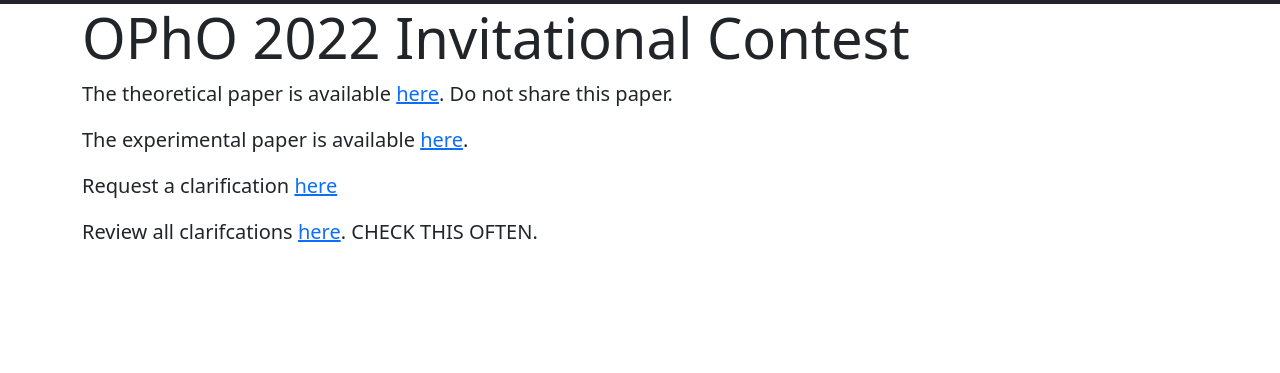
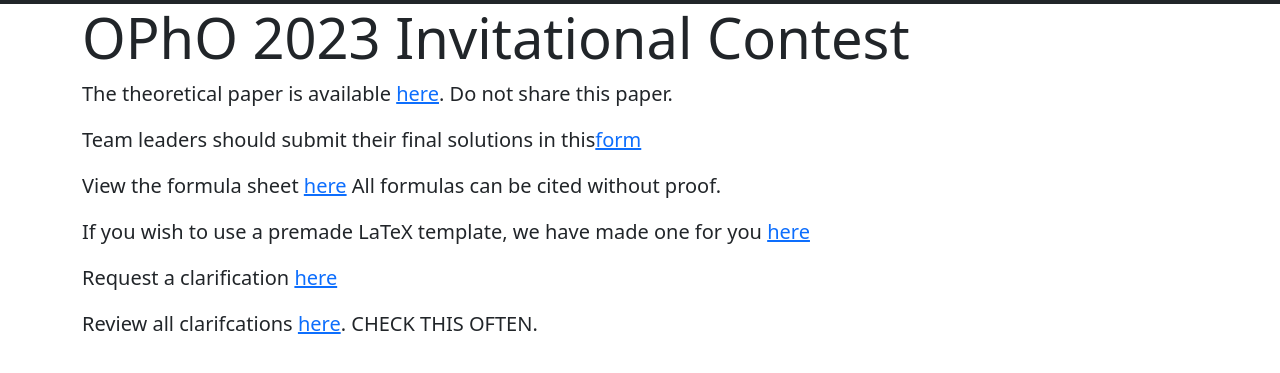
Before and after one commit to physoly/OPhO, a Python web app: template app/templates/opho/invi.html in a window 1280 px wide. Shown: the part 72-445 px from the top of the page. Run offline with Jinja, Linux system fonts and the light colour scheme; the template is opened without the code that fills it, so the values that code supplies are empty; some libraries are stand-ins or nearby versions.

Commit message:
open invi

```diff
--- a/app/templates/opho/contest_home.html
+++ b/app/templates/opho/contest_home.html
@@ -47,12 +47,12 @@
         <div class="card">
           <div class="card-body">
 
-            <h4 class="card-title">Contest Portal</h5>
+            <h4 class="card-title">Invitational Contest Portal</h5>
             <p class="card-text">Enter the contest portal to submit answers.</p>
             {% if in_time_open %}
-            <a href="/contest" class="btn btn-info">Contest Portal</a>
+            <a href="/invitational" class="btn btn-info">Invitational Contest Portal</a>
             {% else %}
-            <button type="button" class="btn btn-info" disabled>Contest Portal</button>
+            <button type="button" class="btn btn-info" disabled>Invitational Contest Portal</button>
             {% endif %}
             <!--
             <h4 class="card-title">Invitational Portal</h5>
--- a/app/templates/opho/invi.html
+++ b/app/templates/opho/invi.html
@@ -72,17 +72,20 @@
         </script>
   <div class="jumbotron jumbotron-fluid">
     <div class="container">
-      <h1 class="display-4">OPhO 2022 Invitational Contest</h1>
-      <p class="lead">The theoretical paper is available <a href="/static/files/opho2022_invi.pdf" target="_blank">here</a>. Do not share this paper.</p>
-      <p class="lead">The experimental paper is available <a href="/static/files/opho2022_exp.pdf" target="_blank">here</a>.</p>
+      <h1 class="display-4">OPhO 2023 Invitational Contest</h1>
+      <p class="lead">The theoretical paper is available <a href="/static/files/2023_OPhO_Theory.pdf" target="_blank">here</a>. Do not share this paper.</p>
+
       <!--
       <ul>
         <li class="lead">Problem 3.1 data: <a href="/static/files/E1-3.1.csv" download>download</a></li>
         <li class="lead">Problem 3.2 data: <a href="/static/files/E1-3.2.csv" download>download</a></li>
       </ul>
       -->
+      <p class="lead">Team leaders should submit their final solutions in this<a href="https://forms.gle/h7fbVUZajQo95fX48%7D%7Bgoogle" target="_blank">form</a></p>
+      <p class="lead">View the formula sheet <a href="https://www.ioc.ee/~kalda/ipho/formulas.pdf%7D%7BIPhO" target="_blank">here</a> All formulas can be cited without proof.</p>
+      <p class="lead">If you wish to use a premade LaTeX template, we have made one for you <a href="https://www.overleaf.com/4684761968pvznrjtmzknn%7D%7Bhere%7D" target="_blank">here</a></p>
       <p class="lead">Request a clarification <a href="https://forms.gle/pVWJJqdjTbgMWaWk7 " target="_blank">here</a></p>
-      <p class="lead">Review all clarifcations <a href="https://docs.google.com/document/d/14t7Vf9rDfox1xBe9XkX9N0Jo4N00ZEu25kEKDn6clCs/edit?usp=sharing " target="_blank">here</a>. CHECK THIS OFTEN.</p>
+      <p class="lead">Review all clarifcations <a href="https://docs.google.com/document/d/1RcO054x037quyUTm8AiqSbsS_TUsRbSM1sxx0CSkLBM/edit?usp=sharing" target="_blank">here</a>. CHECK THIS OFTEN.</p>
     </div>
     <!-- <div data-type="countdown" data-id="2581810" class="tickcounter" style="width: 60%; position: relative; margin: auto; padding-bottom: 25%"><a href="//www.tickcounter.com/countdown/2581810/opho-ends-in" title="OPhO Ends In">OPhO Ends In</a><a href="//www.tickcounter.com/" title="Countdown">Countdown</a></div><script>(function(d, s, id) { var js, pjs = d.getElementsByTagName(s)[0]; if (d.getElementById(id)) return; js = d.createElement(s); js.id = id; js.src = "//www.tickcounter.com/static/js/loader.js"; pjs.parentNode.insertBefore(js, pjs); }(document, "script", "tickcounter-sdk"));</script> -->
   </div>
```
Also changed, not shown: 1 other file.
